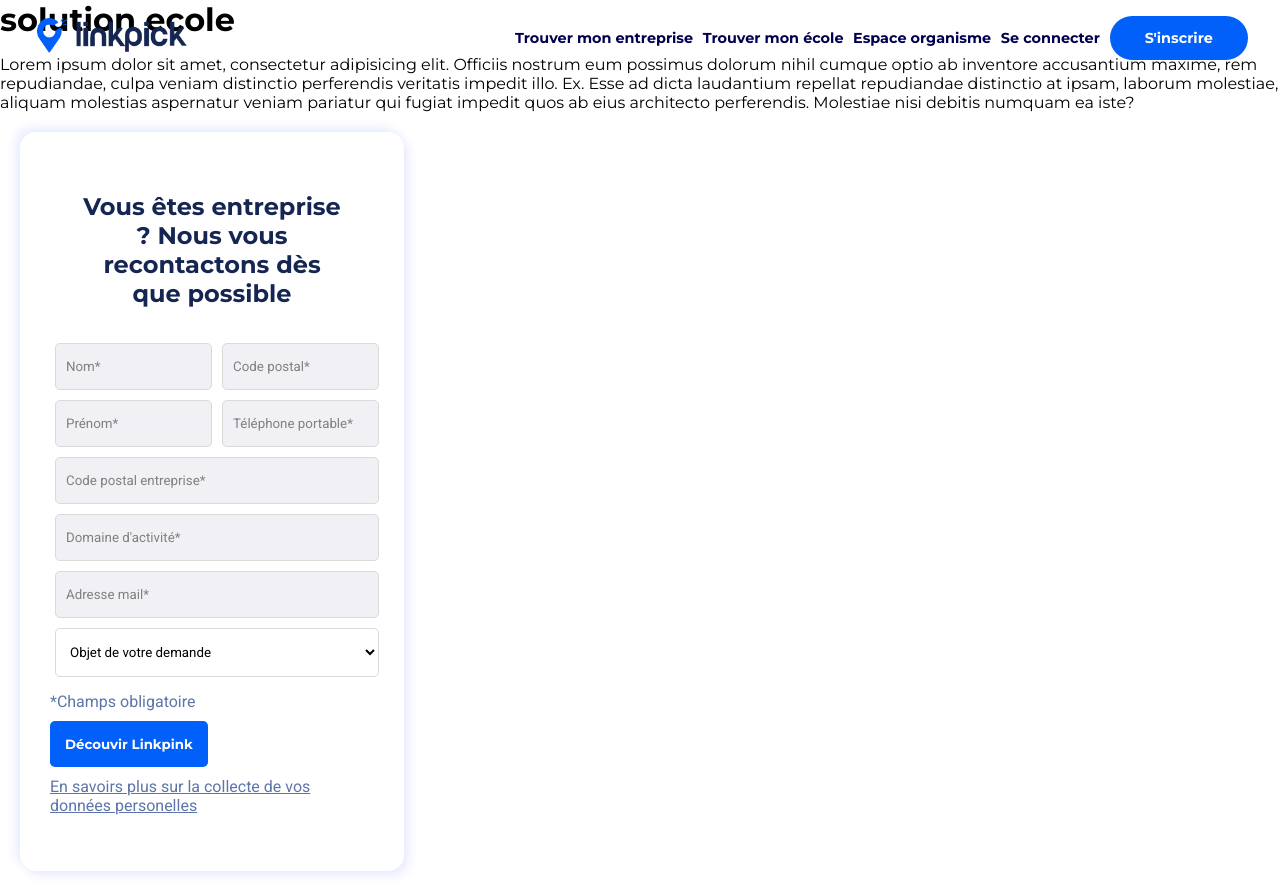
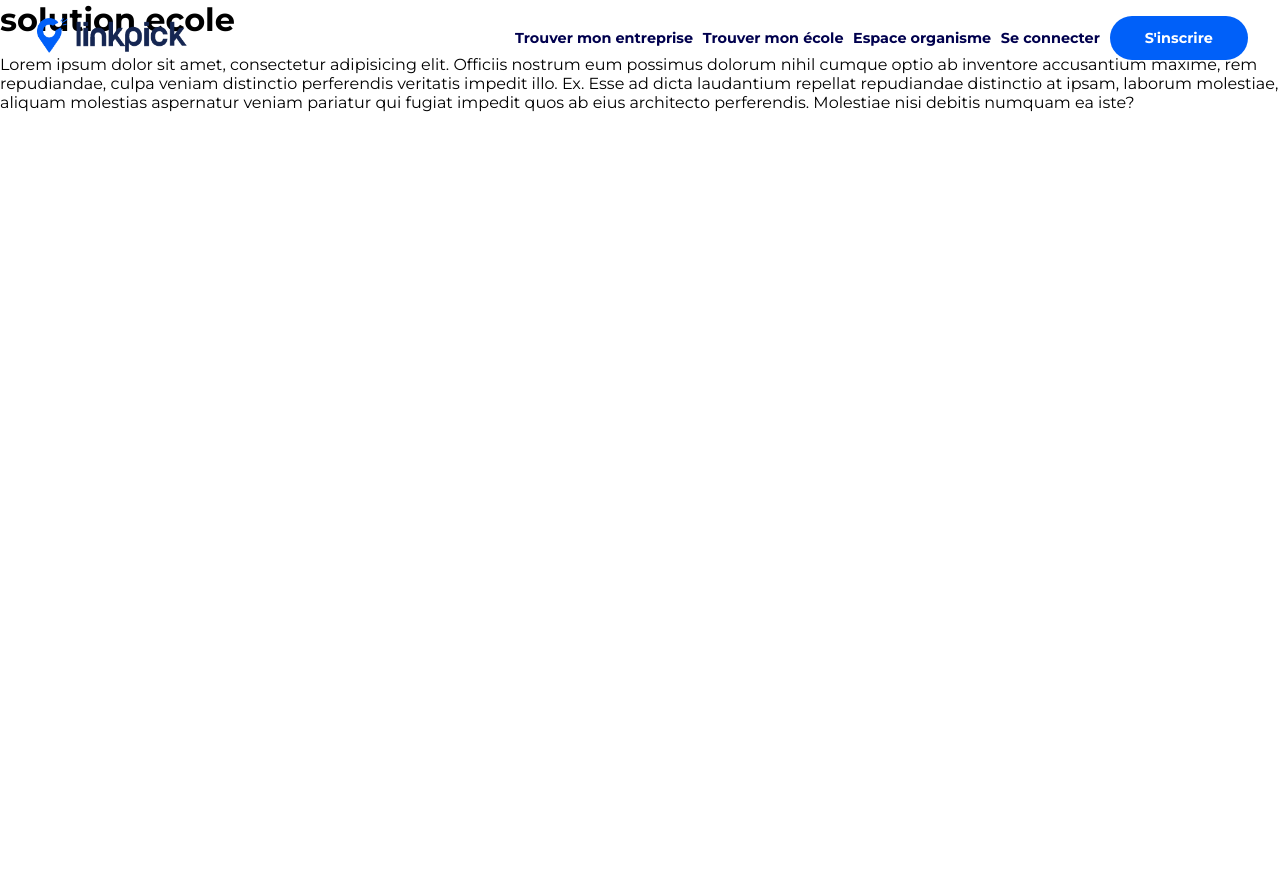
Before and after one commit to yannis-staali/linkpick, a React (Create React App) app: page /solution-ecole in a window 1280 px wide. After the commit the page ends 800 px from the top, so only its background shows below. Built offline with nearby package versions, Linux system fonts and the light colour scheme.

Commit message:
ok pour merge

```diff
--- a/src/components/SolutionEcole.js
+++ b/src/components/SolutionEcole.js
@@ -1,6 +1,3 @@
-
-
-import Form from "./Form"
 
 const SolutionEcole = () =>{
 
@@ -13,7 +10,6 @@ const SolutionEcole = () =>{
               <p>Lorem ipsum dolor sit amet, consectetur adipisicing elit. Officiis nostrum eum possimus dolorum nihil cumque optio ab inventore accusantium maxime, rem repudiandae, culpa veniam distinctio perferendis veritatis impedit illo. Ex.
           Esse ad dicta laudantium repellat repudiandae distinctio at ipsam, laborum molestiae, aliquam molestias aspernatur veniam pariatur qui fugiat impedit quos ab eius architecto perferendis. Molestiae nisi debitis numquam ea iste?
           </p>
-          <Form />
         </div>
     )
 }
```
